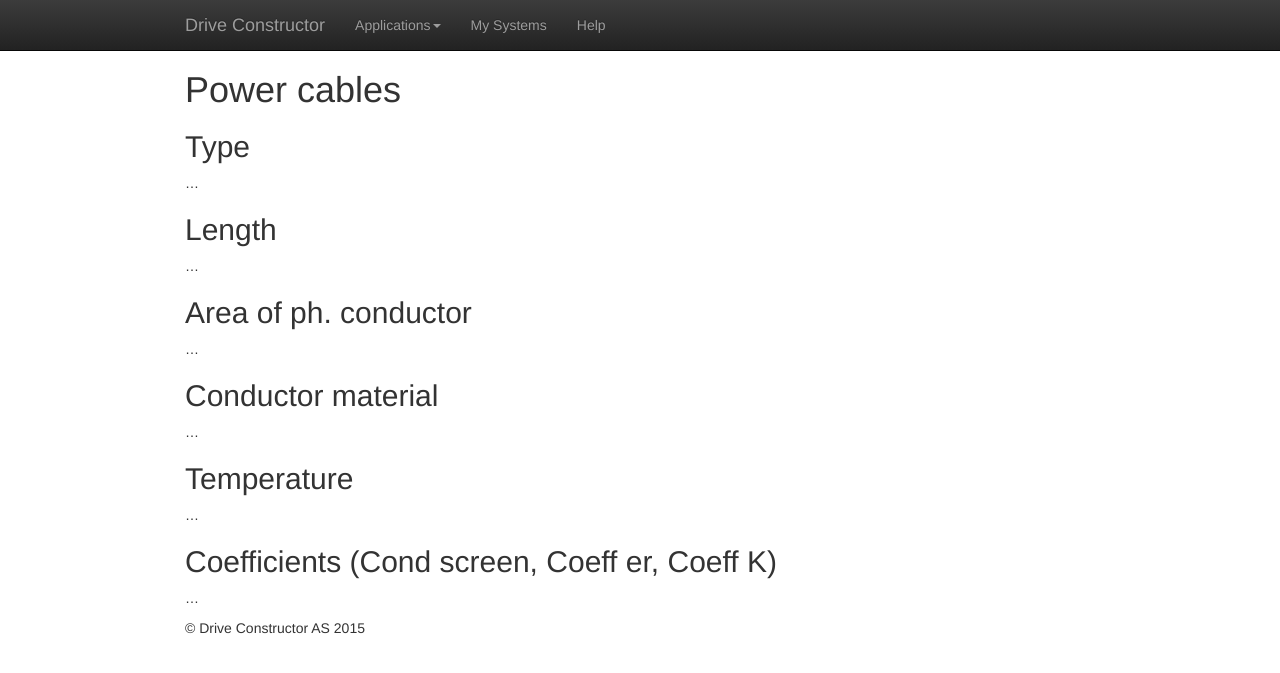
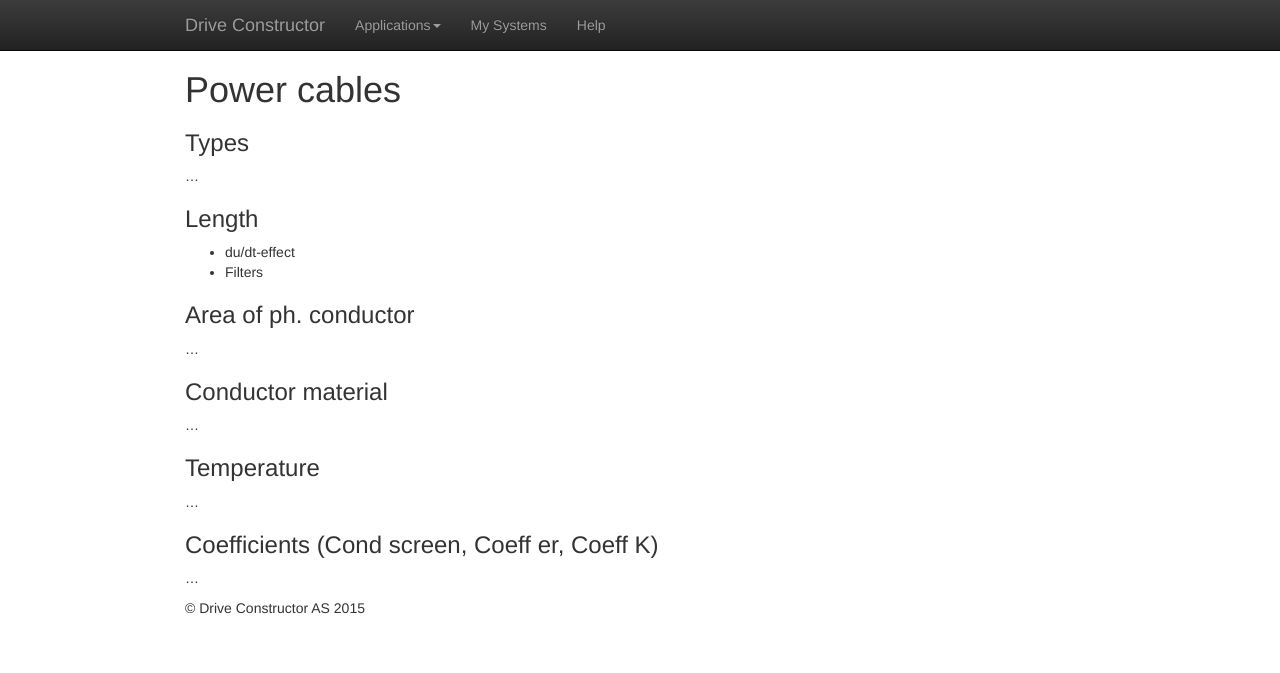
Before and after one commit to Alexey1Gavrilov/drive-constructor-site, a Jekyll site: the page built from help/equipment/power-cables/index.md, in a window 1280 px wide. Shown: the top 673 px of the page. Built offline with Jekyll 4.4.1, drawn with Linux system fonts in a browser that asks for light colours.

Commit message:
Update index.md

```diff
--- a/help/equipment/power-cables/index.md
+++ b/help/equipment/power-cables/index.md
@@ -4,26 +4,27 @@ layout: default
 
 # Power cables
 
-##	Type
+###	Types
 
 ...
 
-##	Length
+###	Length
+
+* du/dt-effect
+* Filters
+
+###	Area of ph. conductor
 
 ...
 
-##	Area of ph. conductor
+###	Conductor material
 
 ...
 
-##	Conductor material
+###	Temperature
 
 ...
 
-##	Temperature
+###	Coefficients (Cond screen, Coeff er, Coeff K)
 
 ...
-
-##	Coefficients (Cond screen, Coeff er, Coeff K)
-
-...
```
